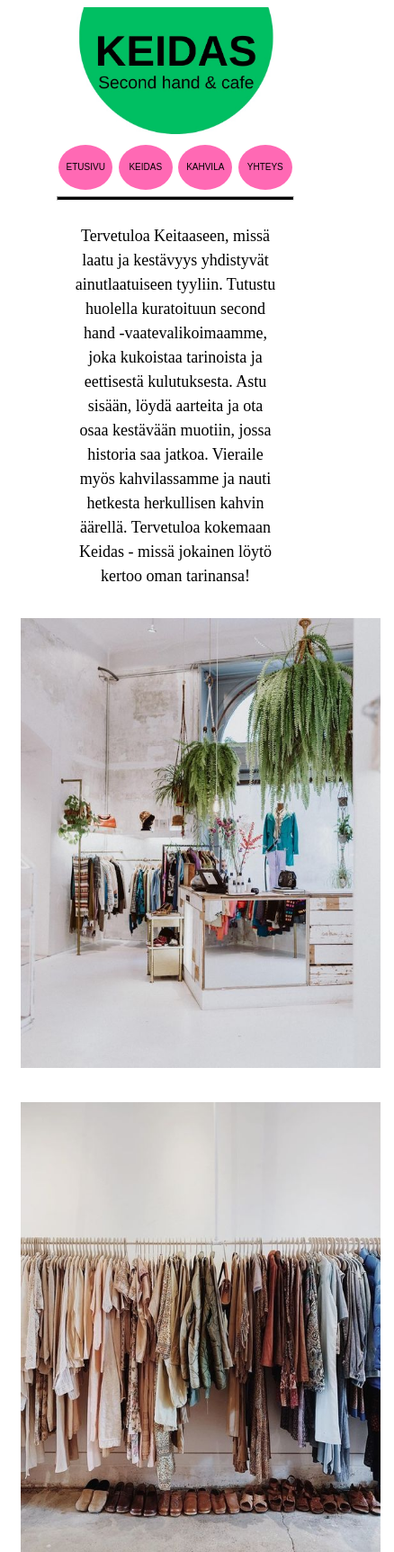
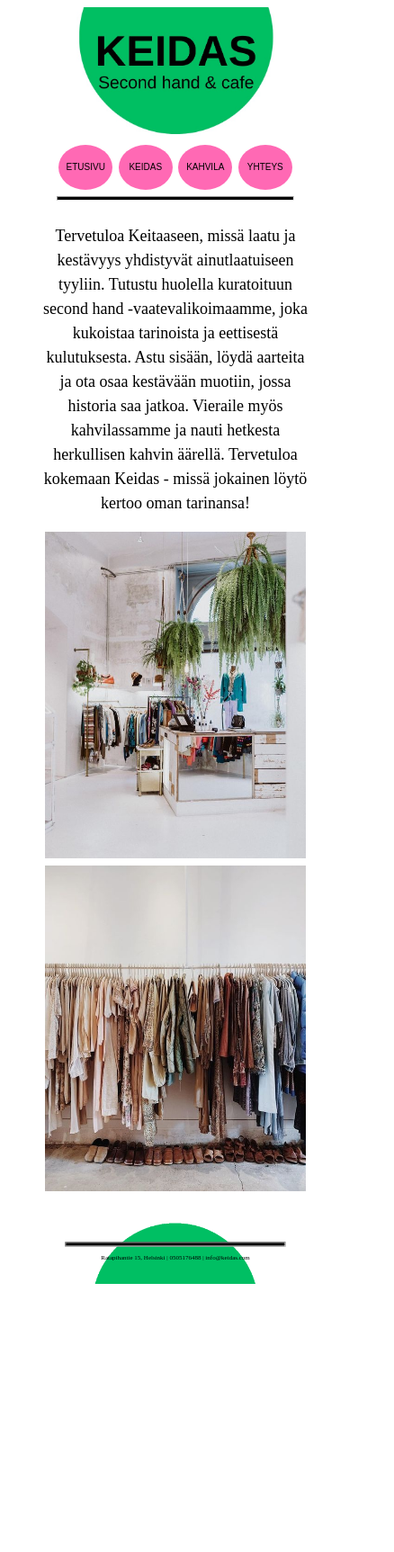
Before and after one commit to CarineAttia/CarineAttia.github.io, a plain HTML site: page index.html in a window 390 px wide. Shown: the top 1725 px of the page at 90% size, 438 px wide, since content can reach past the window. After the commit the page ends 1447 px from the top, so only its background shows below. Drawn offline with Linux system fonts and the light colour scheme.

Commit message:
korjauksia

```diff
--- a/index.html
+++ b/index.html
@@ -33,8 +33,8 @@
         </p>
     </div>
 
-    <img src="kuva2.jpeg" alt="second hand shop" style="width:400px;height:500px;margin:15px;">
-    <img src="kuva1.jpeg" alt="second hand shop" style="width:400px;height:500px;margin:15px;">
+    <img src="kuva2.jpeg" alt="second hand shop" class="body-kuvat">
+    <img src="kuva1.jpeg" alt="second hand shop" class="body-kuvat">
 
 
     <footer>
--- a/styles.css
+++ b/styles.css
@@ -1,22 +1,24 @@
 button{
-    width:100px;
-    height:90px;
+    width:125px;
+    height:115px;
     color: black;
     background-color:hotpink;
+    border:0px;
     border-radius: 50%;
     padding:0;
     display: blocks;
     flex-direction: row;
     justify-content: space-between;
     text-align: center;
-    font-size: 16px;
-    margin: 10px;
+    font-size: 19px;
+    margin: 17px;
 
 }
 
 button:hover{
     background-color: gainsboro;
     color: black;
+    border:0px;
 }
 
 .headerlogo{
@@ -69,19 +71,19 @@ footer {
     margin-top: 7%;
 }
 
-kuva-container {
+kuva-container{
     position: absolute;
     width: 300px;
   }
 
-.kuva {
+.kuva{
     width: 300px;
     height: auto;
-    margin:0;
+    margin:0px;
     margin-bottom: 0%;
 }
 
-.hr-kuvan-paalla {
+.hr-kuvan-paalla{
     height: 3px;
     width: 65%;
     color:black;
@@ -101,7 +103,7 @@ kuva-container {
     text-align:center;
 }
 
-.teksti-kuvan-paalla {
+.teksti-kuvan-paalla{
     position: absolute;
     top: 50%;
     left: 50%;
@@ -125,7 +127,7 @@ kuva-container {
 
 }
 
-.flex-item p {
+.flex-item p{
    text-align:left;
 }
 
@@ -175,6 +177,52 @@ button{
 
 }
 
+.body-content{
+    text-align: center;
+    margin-left: 10%;
+    margin-right: 10%;
+}
+
+.body-kuvat{
+
+    width:290px;
+    margin-left:0px;
+    margin-right:0px;
+}
+
+footer {
+    align-items: center;
+    text-align: center;
+    padding: 0px;
+    font-size: 7px;
+    margin-bottom: 0%;
+    margin-top: 7%;
+}
+
+.kuva {
+    width: 180px;
+    height: auto;
+    margin:0px;
+    margin-bottom: 0%;
+}
+
+.hr-kuvan-paalla{
+    height: 3px;
+    width: 65%;
+    color:black;
+    background-color:black;
+    margin-top: 5px;
+    margin-bottom: 6%;
+    position: absolute;
+    bottom: 35%;
+    left: 50%;
+    transform: translate(-50%, -50%);
+    z-index: 1;
+    width: 65%;
+}
+
+}
+
 /*keskikokoinen näyttö*/
 
 @media only screen and (min-width:421px)
@@ -190,8 +238,8 @@ header{
 
 
 button {
-    width: 75px;
-    height: 65px;
+    width: 95px;
+    height: 85px;
     border: none;
     color: black;
     background-color:hotpink;
@@ -208,8 +256,14 @@ button {
     cursor: pointer;
 }
 
+.body-kuvat{
+
+    width:280px;
+    margin-left:10px;
+    margin-right:10px;
 }
 
+}
 
 /*iso näyttö*/
 
@@ -243,4 +297,11 @@ button {
     cursor: pointer;
   }
 
+  .body-kuvat{
+
+    width:400px;
+    margin-left:20px;
+    margin-right:20px;
 }
+
+}
```
